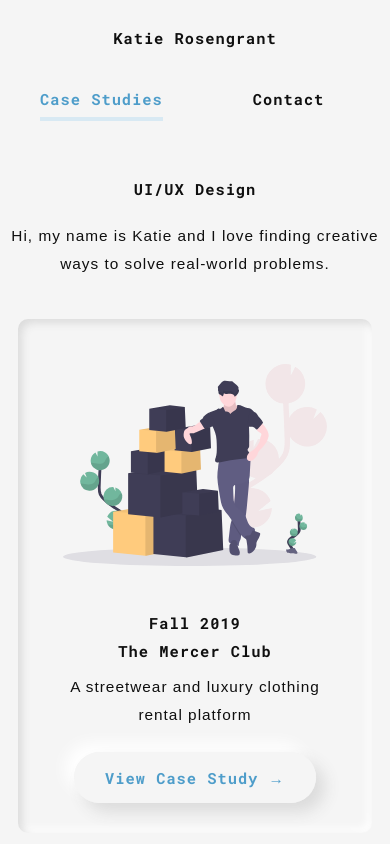
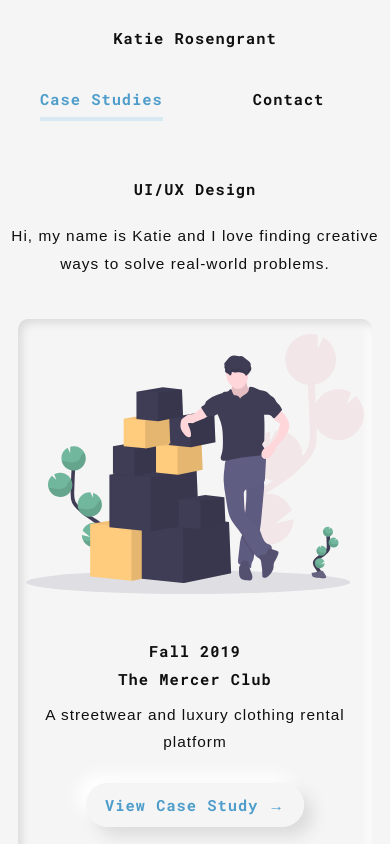
Before and after one commit to krosengrant/krosengrant.github.io, a plain HTML site: page index.html in a window 390 px wide. Shown: the top 844 px of the page. Drawn offline with Linux system fonts and the light colour scheme; a web font is replaced by a local one.

Commit message:
Fix view case study buttons

```diff
--- a/styles/_layout.scss
+++ b/styles/_layout.scss
@@ -72,7 +72,7 @@ footer          { grid-area: footer; @include footer(); }
     /* Navigation Buttons on mobile*/
     .nav-home, .nav-work, .nav-about, .nav-contact { text-align: center; padding: 0rem; }
 
-    [class^=tile-] { @include project-tile-small(); text-align: center; padding: 45px; margin: 10px; }
+    [class^=tile-] { @include project-tile-small(); text-align: center; padding: 1rem 0.5rem 4rem 0.5rem; margin: 10px; }
 
     footer {
         display: grid;
@@ -91,6 +91,9 @@ footer          { grid-area: footer; @include footer(); }
         " page-title "
         " tile-tmc "
         " tile-quicklit "
-        " tile-wtw "
+        " tile-wtw ";
+        .btn-flat {
+            padding: 0.8em 1.2rem;
+        }
     }
 }
```
Also changed, not shown: styles/main.css, 1 other file.
